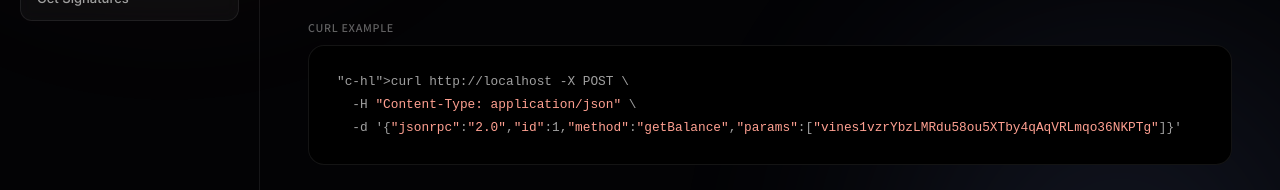
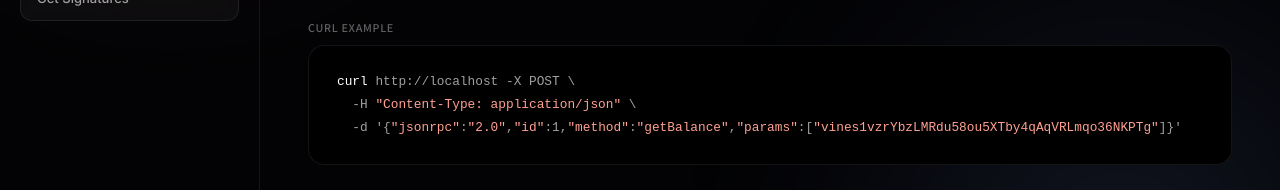
Before and after one commit to TeammelonRPC/melonrpc, a website: page public/playground.html in a window 1280 px wide. Both pictures are taken after a click on the button "Run query". Shown: the part 432-622 px from the top of the page. Drawn offline with Linux system fonts and the light colour scheme.

Commit message:
Fix broken HTML in playground curl example

```diff
--- a/public/playground.html
+++ b/public/playground.html
@@ -402,8 +402,9 @@ function syntaxHighlight(json) {
 
 function highlightCurl(str) {
   return str
-    .replace(/curl/g, '<span class="c-hl">curl</span>')
-    .replace(/"([^"]*)"/g, '<span class="c-acc">"$1"</span>');
+    .replace(/&/g,'&amp;').replace(/</g,'&lt;').replace(/>/g,'&gt;')
+    .replace(/"([^"]*)"/g, '<span class="c-acc">"$1"</span>')
+    .replace(/^curl\b/, '<span class="c-hl">curl</span>');
 }
 </script>
 </body>
```
